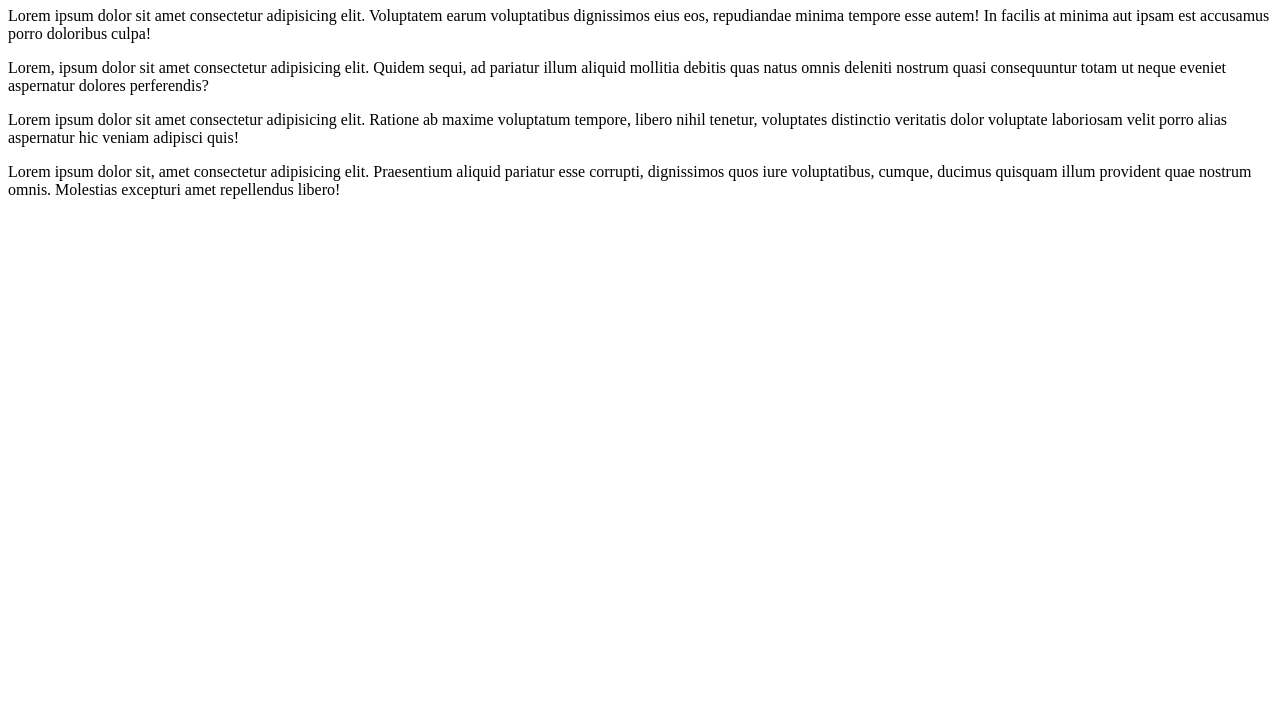
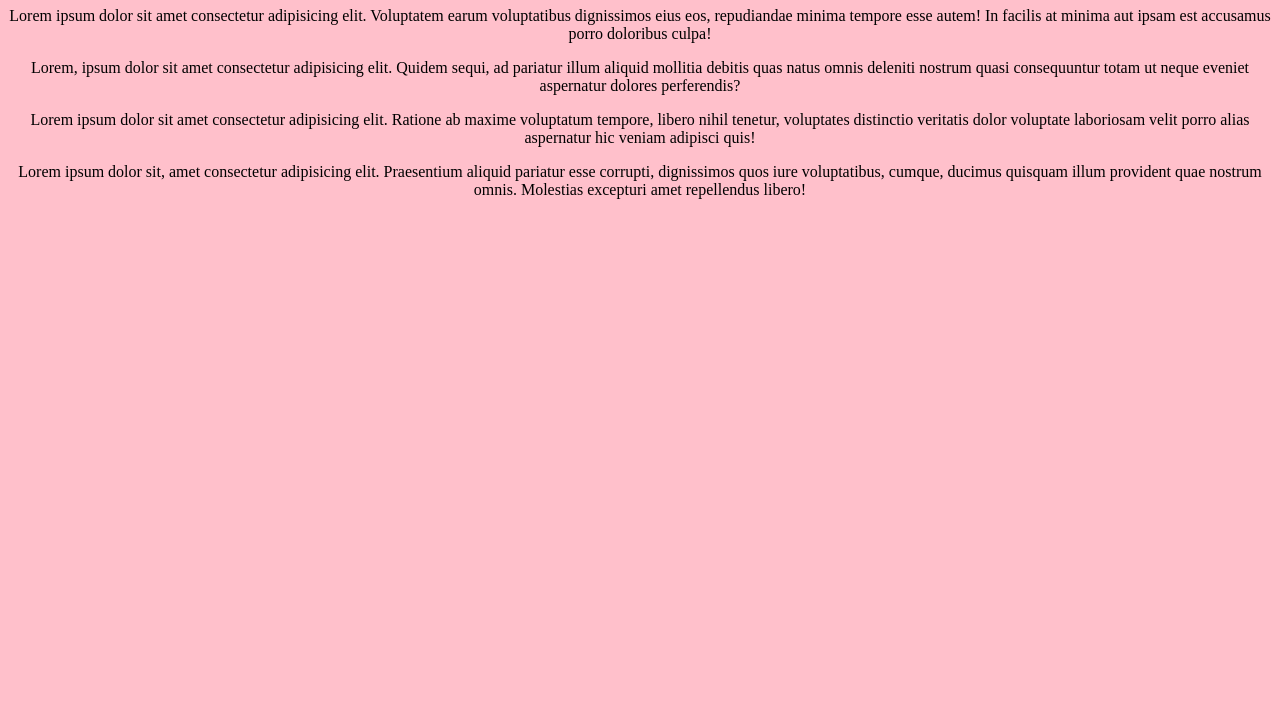
Before and after one commit to VovaSirotuk/VovaSirotuk, a plain HTML site: page index.html in a window 1280 px wide. Shown: the part 73-800 px from the top of the page. Drawn offline with Linux system fonts and the light colour scheme.

Commit message:
Update styles.css

```diff
--- a/styles.css
+++ b/styles.css
@@ -1,3 +1,6 @@
 body{
-
+    margin: 0;
+    background: pink;
+    text-align: center;
+    font-size: medium;
 }
```
